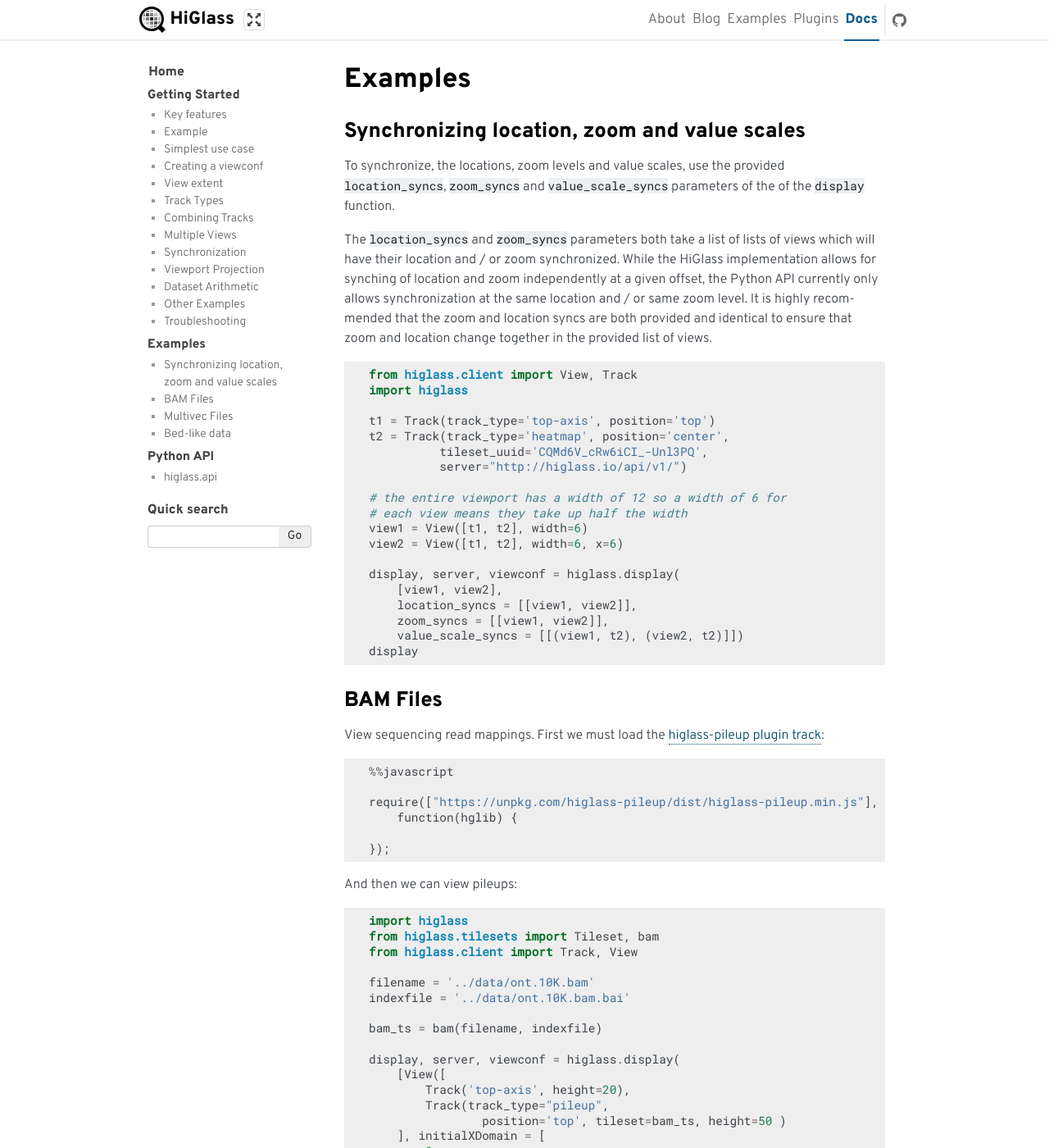
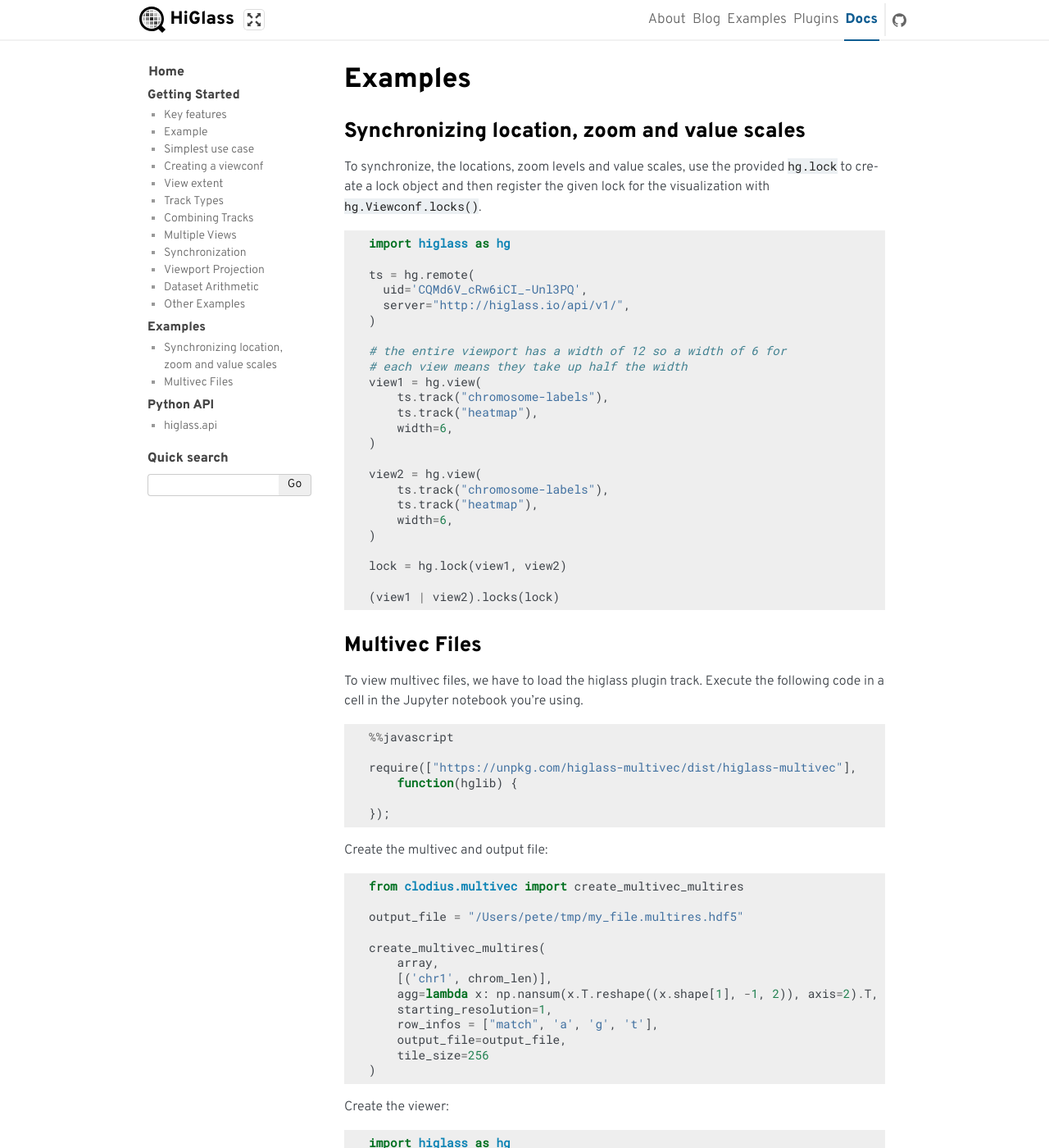
Before and after one commit to higlass/higlass-python, a Sphinx documentation site: the page built from docs/examples.rst, in a window 1280 px wide and 1400 px high. Shown: the whole window at 82% size. Built offline with Sphinx 7.4.7, drawn with Linux system fonts in a browser that asks for light colours; formulas are drawn with MathJax 3; the version number could not be read and is left out; some of the changed text lies outside the part shown.

Commit message:
finish up

```diff
--- a/docs/examples.rst
+++ b/docs/examples.rst
@@ -5,80 +5,36 @@
 ---------------------------------------------
 
 To synchronize, the locations, zoom levels and value scales, use the provided
-``location_syncs``, ``zoom_syncs`` and ``value_scale_syncs`` parameters of
-the of the ``display`` function.
-
-The ``location_syncs`` and ``zoom_syncs`` parameters both take a list of lists
-of views which will have their location and / or zoom synchronized. While the
-HiGlass implementation allows for synching of location and zoom independently
-at a given offset, the Python API currently only allows synchronization at
-the same location and / or same zoom level. It is highly recommended that the
-zoom and location syncs are both provided and identical to ensure that zoom
-and location change together in the provided list of views.
+``hg.lock`` to create a lock object and then register the given lock for the
+visualization with ``hg.Viewconf.locks()``.
 
 .. code-block:: python
 
-	from higlass.client import View, Track
-	import higlass
+    import higlass as hg
 
-	t1 = Track(track_type='top-axis', position='top')
-	t2 = Track(track_type='heatmap', position='center',
-	          tileset_uuid='CQMd6V_cRw6iCI_-Unl3PQ',
-	          server="http://higlass.io/api/v1/")
+    ts = hg.remote(
+      uid='CQMd6V_cRw6iCI_-Unl3PQ',
+      server="http://higlass.io/api/v1/",
+    )
 
-	# the entire viewport has a width of 12 so a width of 6 for
-	# each view means they take up half the width
-	view1 = View([t1, t2], width=6)
-	view2 = View([t1, t2], width=6, x=6)
+    # the entire viewport has a width of 12 so a width of 6 for
+    # each view means they take up half the width
+    view1 = hg.view(
+        ts.track("chromosome-labels"),
+        ts.track("heatmap"),
+        width=6,
+    )
 
-	display, server, viewconf = higlass.display(
-	    [view1, view2],
-	    location_syncs = [[view1, view2]],
-	    zoom_syncs = [[view1, view2]],
-	    value_scale_syncs = [[(view1, t2), (view2, t2)]])
-	display
+    view2 = hg.view(
+        ts.track("chromosome-labels"),
+        ts.track("heatmap"),
+        width=6,
+    )
 
+    lock = hg.lock(view1, view2)
 
-BAM Files
----------
+    (view1 | view2).locks(lock)
 
-View sequencing read mappings. First we must load the `higlass-pileup plugin track <https://github.com/higlass/higlass-pileup>`_:
-
-.. code-block:: python
-
-	%%javascript
-
-	require(["https://unpkg.com/higlass-pileup/dist/higlass-pileup.min.js"],
-	    function(hglib) {
-
-	});
-
-And then we can view pileups:
-
-.. code-block:: python
-
-	import higlass
-	from higlass.tilesets import Tileset, bam
-	from higlass.client import Track, View
-
-	filename = '../data/ont.10K.bam'
-	indexfile = '../data/ont.10K.bam.bai'
-
-	bam_ts = bam(filename, indexfile)
-
-	display, server, viewconf = higlass.display(
-	    [View([
-	        Track('top-axis', height=20),
-	        Track(track_type="pileup",
-	        	position='top', tileset=bam_ts, height=50 )
-	    ], initialXDomain = [
-	        0,
-	        2000
-	      ])]
-	)
-	display
-
-.. image:: img/jupyter-pileup-no-code.png
 
 Multivec Files
 ---------------
@@ -98,70 +54,30 @@
 
 .. code-block:: python
 
-	from clodius.multivec import create_multivec_multires
-    from higlass.tilesets import multivec
+    from clodius.multivec import create_multivec_multires
 
-	output_file = "/Users/pete/tmp/my_file.multires.hdf5"
+    output_file = "/Users/pete/tmp/my_file.multires.hdf5"
 
-	create_multivec_multires(
-	    array,
-	    [('chr1', chrom_len)],
-	    agg=lambda x: np.nansum(x.T.reshape((x.shape[1], -1, 2)), axis=2).T,
-	    starting_resolution=1,
-	    row_infos = ["match", 'a', 'g', 't'],
-	    output_file=output_file,
-	    tile_size=256
-	)
+    create_multivec_multires(
+        array,
+        [('chr1', chrom_len)],
+        agg=lambda x: np.nansum(x.T.reshape((x.shape[1], -1, 2)), axis=2).T,
+        starting_resolution=1,
+        row_infos = ["match", 'a', 'g', 't'],
+        output_file=output_file,
+        tile_size=256
+    )
 
-	ts = multivec(output_file)
 
 Create the viewer:
 
 .. code-block:: python
 
-	import higlass
-	from higlass.client import Track, View
+    import higlass as hg
 
-	display, server, viewconf = higlass.display(
-	    [View([
-	        Track('top-axis', height=20),
-	        Track(track_type="horizontal-stacked-bar", position='top', tileset=ts, height=50 )
-	    ], initialXDomain = [
-	        0,
-	        1000000
-	      ])]
-	)
-	display
-
-Bed-like data
--------------
-
-If you have data representing intervals in a Python object, you can load it
-directly into higlass using the `bedtiles` helper function:
-
-.. image:: img/beditems.png
-
-.. code-block:: python
-
-	from higlass.client import View, Track
-	from higlass.inline_tiles import bedtiles
-	import higlass
-
-	bed = [['chr1', 1000, 2000, 'item #1', '.', '+'],
-	       ['chr2', 3000, 3500, 'item #1', '.', '-']]
-
-	chroms = [['chr1', 2100], ['chr2', 4000]]
-
-
-	data = bedtiles(bed, chroms)
-	track = Track(track_type='bedlike', position='top',
-	              height=50, data=data, options={"minusStrandColor": "red"})
-
-
-	d,s,v = higlass.display([[track]])
-	d
-
-
-Note that this function loads all the data into the viewconf and does
-not use a server. Do not use this function with more than ~3000 items of
-data.
+    ts = multivec(output_file)
+    view = hg.view(
+        hg.track("top-axis", height=20),
+        ts.track("horizontal-stacked-bar", height=50),
+    )
+    view.domain(x=[0, 1000000])
--- a/docs/getting_started.rst
+++ b/docs/getting_started.rst
@@ -490,40 +490,21 @@
 BigWig Files
 """"""""""""
 
-In this example, we'll set up a server containing both a chromosome labels
-track and a bigwig track. Furthermore, the bigwig track will be ordered
-according to the chromosome info in the specified file.
+The top-level `hg.bigwig` utility is available for viewing local
+bigWig files. The returned tileset can be used to create both a
+chromosome labels track and a horizontal bar track for these data.
 
 .. code-block:: python
 
+    import higlass as hg
 
-    from higlass.client import View, Track
-    from higlass.tilesets import bigwig, chromsizes
-    import higlass.tilesets
+    ts = hg.bigwig("../data/wgEncodeCaltechRnaSeqHuvecR1x75dTh1014IlnaPlusSignalRep2.bigWig")
 
-    chromsizes_fp = '../data/chromSizes_hg19_reordered.tsv'
-    bigwig_fp = '../data/wgEncodeCaltechRnaSeqHuvecR1x75dTh1014IlnaPlusSignalRep2.bigWig'
-
-    with open(chromsizes_fp) as f:
-        chromsizes_arr = []
-        for line in f.readlines():
-            chrom, size = line.split('\t')
-            chromsizes_arr.append((chrom, int(size)))
-
-    cs = chromsizes(chromsizes_fp)
-    ts = bigwig(bigwig_fp, chromsizes=chromsizes_arr)
-
-    tr0 = Track('top-axis')
-    tr1 = Track('horizontal-bar', tileset=ts)
-    tr2 = Track('horizontal-chromosome-labels', position='top', tileset=cs)
-
-    view1 = View([tr0, tr1, tr2])
-    display, server, viewconf = higlass.display([view1])
-
-    display
-
-The client view will be composed such that three tracks are visible. Two of them
-are served from the local server.
+    hg.view(
+        hg.track("top-axis"),
+        ts.track("chromosome-labels"),
+        ts.track("horizontal-bar"),
+    )
 
 .. image:: img/jupyter-bigwig.png
 
@@ -533,13 +514,13 @@
 
 
 To display data, we need to define a tileset. Tilesets define two functions:
-``tileset_info``:
+``info``:
 
 .. code-block:: python
 
     > from higlass.tilesets import bigwig
     > ts1 = bigwig('http://hgdownload.cse.ucsc.edu/goldenpath/hg19/encodeDCC/wgEncodeSydhTfbs/wgEncodeSydhTfbsGm12878InputStdSig.bigWig')
-    > ts1.tileset_info()
+    > ts1.info()
     {
      'min_pos': [0],
      'max_pos': [4294967296],
@@ -577,7 +558,7 @@
 Numpy Matrix
 """"""""""""
 
-By way of example, let's explore a numpy matrix by implementing the `tileset_info` and `tiles`
+By way of example, let's explore a numpy matrix by implementing the ``info`` and ``tiles``
 functions described above. To start let's make the matrix using the
 `Eggholder function <https://en.wikipedia.org/wiki/Test_functions_for_optimization>`_.
 
@@ -596,178 +577,69 @@
 
 .. code-block:: python
 
+    import higlass as hg
     from  clodius.tiles import npmatrix
-    from higlass.tilesets import Tileset
+    from higlass.tilesets import LocalTileset
 
-    ts = Tileset(
-        tileset_info=lambda: npmatrix.tileset_info(data),
-        tiles=lambda tids: npmatrix.tiles_wrapper(data, tids)
+    ts = hg.server.add(
+        LocalTileset(
+            info=lambda: npmatrix.tileset_info(data),
+            tiles=lambda tids: npmatrix.tiles_wrapper(data, tids),
+            uid="example-npmatrix",
+        )
     )
 
-    display, server, viewconf = higlass.display([
-        View([
-            Track(track_type='top-axis', position='top'),
-            Track(track_type='left-axis', position='left'),
-            Track(track_type='heatmap',
-                  position='center',
-                  tileset=ts,
-                  height=250,
-                  options={ 'valueScaleMax': 0.5 }),
-
-        ])
-    ])
-    display
+    hg.view(
+        hg.track("top-axis"),
+        hg.track("left-axis"),
+        ts.track("heatmap", height=250).opts(valueScaleMax=0.5),
+    )
 
 .. image:: img/eggholder-function.png
 
-Displaying Many Points
-""""""""""""""""""""""
 
-To display, for example, a list of 1 million points in a HiGlass window inside of a Jupyter notebook.
-First we need to import the custom track type for displaying labelled points:
+Plugin Tracks
+"""""""""""""
 
-.. code-block:: javascript
+The **higlass-python** package also provides a way to include custom tracks in
+your view configuration. These tracks are defined in a separate (JavaScript)
+package, and can be included in Python in with some additional setup.
 
-    %%javascript
+The ``PluginTrack`` provides a mechanism to hook into the schema validation
+as well as provide the plugin source for the renderer. The ``plugin_url`` is a
+special field which points to the JavaScript source code.
 
-    require(["https://unpkg.com/higlass-labelled-points-track@0.1.11/dist/higlass-labelled-points-track"],
-        function(hglib) {
-
-    });
-
-Then we have to set up a data server to output the data in "tiles".
+A plugin can be created by subclassing ``hg.PluginTrack`` and specifying the ``type``
+and ``plugin_url``. For example,
 
 .. code-block:: python
 
-    import numpy as np
-    import pandas as pd
-    from higlass.client import View, Track
-    from higlass.tilesets import dfpoints
+    import higlass as hg
 
-    length = int(1e6)
-    df = pd.DataFrame({
-        'x': np.random.random((length,)),
-        'y': np.random.random((length,)),
-        'v': range(1, length+1),
-    })
+    from typing import ClassVar, Literal
 
-    ts = dfpoints(df, x_col='x', y_col='y')
+    class PileupTrack(hg.PluginTrack):
+        type: Literal["pileup"] = "pileup"
+        plugin_url: ClassVar[str] = "https://unpkg.com/higlass-pileup/dist/higlass-pileup.min.js"
 
-    display, server, viewconf = higlass.display([
-        View([
-            Track('left-axis'),
-            Track('top-axis'),
-            Track('labelled-points-track',
-                   tileset=ts,
-                   position='center',
-                   height=600,
-                   options={
-                        'xField': 'x',
-                        'yField': 'y',
-                        'labelField': 'v'
-            }),
-        ])
-    ])
+    # Specify the track-specific data
+    pileup_data = {
+        "type": "bam",
+        "url": "https://pkerp.s3.amazonaws.com/public/bamfile_test/SRR1770413.sorted.bam",
+        "chromSizesUrl": "https://pkerp.s3.amazonaws.com/public/bamfile_test/GCF_000005845.2_ASM584v2_genomic.chrom.sizes",
+        "options": {"maxTileWidth": 30000},
+    }
 
-    display
-
-.. image:: img/jupyter-labelled-points.png
-
-This same technique can be used to display points in a GeoJSON file.
-First we have to extract the values from the GeoJSON file and
-create a dataframe:
-
-.. code-block:: python
-
-    import math
-
-    def lat2y(a):
-      return 180.0/math.pi*math.log(math.tan(math.pi/4.0+a*(math.pi/180.0)/2.0))
-
-    x = [t['geometry']['coordinates'][0] for t in trees['features']]
-    y = [-lat2y(t['geometry']['coordinates'][1]) for t in trees['features']]
-    names = [t['properties']['SPECIES'] for t in trees['features']]
-
-    df = pd.DataFrame({ 'x': x, 'y': y, 'names': names })
-    df = df.sample(frac=1).reset_index(drop=True)
-
-And then create the tileset and track, as before.
-
-.. code-block:: python
-
-    from higlass.client import View, Track
-    from higlass.tilesets import dfpoints
-
-    ts = dfpoints(df, x_col='x', y_col='y')
-
-    display, server, viewconf = higlass.display([
-        View([
-            Track('left-axis'),
-            Track('top-axis'),
-            Track('osm-tiles', position='center'),
-            Track('labelled-points-track',
-                   tileset=ts,
-                   position='center',
-                   height=600,
-                   options={
-                        'xField': 'x',
-                        'yField': 'y',
-                        'labelField': 'names'
-            }),
-        ])
-    ])
-
-    display
-
-.. image:: img/geojson-jupyter.png
-
-
-Other constructs
-""""""""""""""""
-
-The examples containing dense data above use the `bundled_tiles_wrapper_2d`
-function to translate lists of tile_ids to tile data. This consolidates tiles
-that are within rectangular blocks and fulfills them simultaneously. The
-return type is a list of ``(tile_id, formatted_tile_data)`` tuples.
-
-In cases where we don't have such a function handy, there's the simpler
-`tiles_wrapper_2d` which expects the target to fullfill just single tile
-requests:
-
-.. code-block:: python
-
-    from clodius.tiles.format import format_dense_tile
-    from clodius.tiles.utils import tiles_wrapper_2d
-    from higlass.tilesets import Tileset
-
-    ts = Tileset(
-        tileset_info=tileset_info,
-        tiles=lambda tile_ids: tiles_wrapper_2d(tile_ids,
-                        lambda z,x,y: format_dense_tile(tile_data(z, x, y)))
+    # Create and use the custom track
+    pileup_track = PileupTrack(data=pileup_data, height=180).opts(
+        axisPositionHorizontal="right",
+        axisLabelFormatting="normal",
+        showCoverage=True,
+        colorScale=[
+            "#2c7bb6","#92c5de","#ffffbf","#fdae61","#808080", "#DCDCDC",
+        ],
     )
 
+    hg.view((pileup_track, "center"))
 
-In this case, we expect *tile_data* to simply return a matrix of values.
-
-
-Troubleshooting
----------------
-
-Accessing the server log
-^^^^^^^^^^^^^^^^^^^^^^^^
-
-A local server writes its log records to an in-memory `StringIO <https://docs.python.org/3/library/io.html#io.StringIO>`_ buffer. The server's name can be used to access its logger.
-
-.. code-block:: python
-
-    import logging
-
-    logger = logging.getLogger(server.name)
-    logger.info('Hi!')
-
-    # convert the stream into a string
-    print(server.log.getvalue())
-
-    # write the log to a file
-    with open('higlass-server.log', 'wt') as f:
-        f.write(server.log.getvalue())
+.. image:: img/jupyter-pileup-no-code.png
--- a/docs/index.rst
+++ b/docs/index.rst
@@ -2,11 +2,10 @@
 HiGlass Python
 =======================================================
 
-`higlass-python <https://github.com/higlass/higlass-python>`_ is a Python
-library for interacting with the `HiGlass <https://higlass.io>`_ data viewer. It
-provides functionality for composing views and creating Jupyter widgets. See
-the `Getting Started section </getting_started.html>`_ for a quick overview of
-the provided functionality.
+`higlass-python <https://github.com/higlass/higlass-python>`_ is an interactive Python
+interface for `HiGlass <https://higlass.io>`_. It provides functionality for composing
+and visualizing view configurations. See the `Getting Started section </getting_started.html>`_
+for an overview of the provided functionality.
 
 .. toctree::
     :hidden:
```
